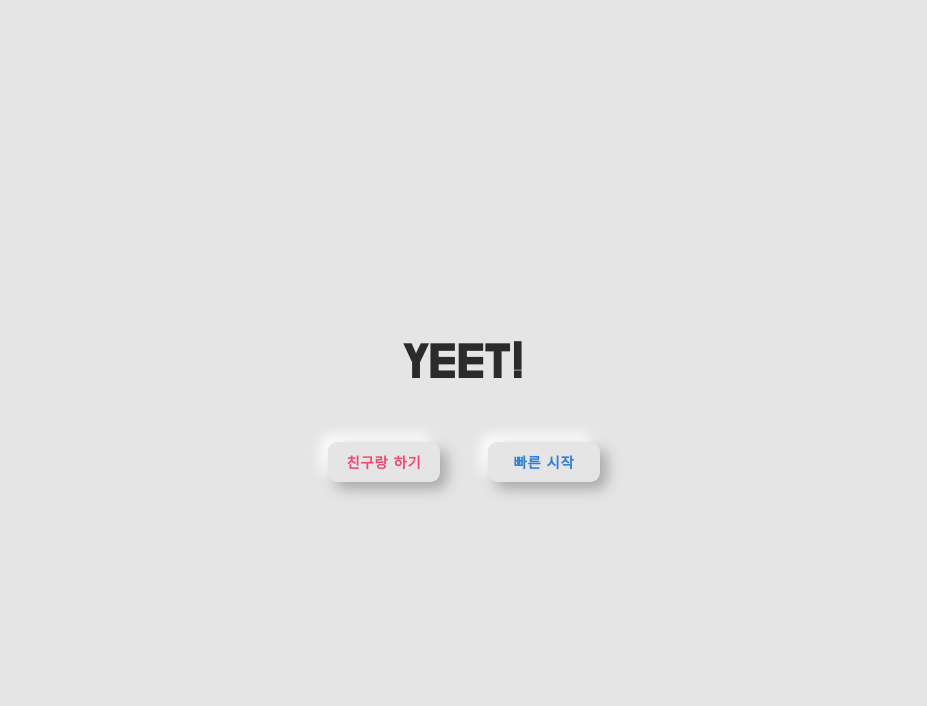
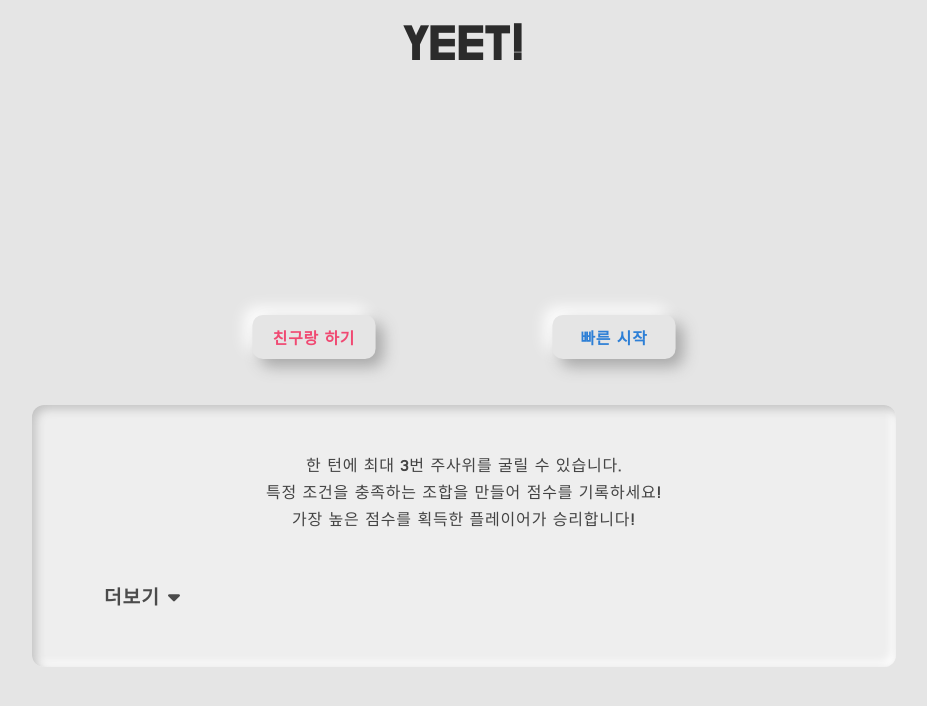
Before and after one commit to A-nijy/yeet, a React (Create React App) app in the folder frontend/: page / in a window 1280 px wide. Shown: the top 706 px of the page, without its empty margins (176-1103 px from the left). Built offline with nearby package versions, Linux system fonts and the light colour scheme.

Commit message:
feat: 메인 디자인, 게임 승리 축하 애니매이션 임시저장

```diff
--- /dev/null
+++ b/frontend/src/components/Lobby/GameDescription.jsx
@@ -0,0 +1,181 @@
+import React, { useState } from "react";
+import styled from "styled-components";
+import { FontAwesomeIcon } from "@fortawesome/react-fontawesome";
+import { faCaretDown } from "@fortawesome/free-solid-svg-icons";
+
+// 📌 네오모피즘 효과를 위한 컨테이너 스타일
+const DescriptionContainer = styled.div`
+  padding: 2rem;
+  border-radius: 12px;
+  background: #eeeeee;
+  box-shadow: inset 4px 4px 10px #c2c2c2, inset -4px -4px 10px #ffffff;
+  max-width: 800px;
+  width: 90%;
+  text-align: center;
+`;
+
+// 📌 설명 텍스트
+const DescriptionText = styled.p`
+  font-size: 1rem;
+  line-height: 1.7;
+  color: #444;
+  margin-bottom: 1.5rem;
+`;
+
+// 📌 점수판 설명 컨테이너
+const ScoreSection = styled.div`
+  /* background: #e5e5e5; */
+  border-radius: 10px;
+  /* box-shadow: 4px 4px 10px #c2c2c2, -4px -4px 10px #ffffff; */
+  text-align: center;
+  margin-top: 1.5rem;
+  padding: 1rem 2rem;
+  transition: all 0.4s ease-in-out;
+`;
+
+// 📌 점수판 설명 내용
+const ScoreContent = styled.div`
+  max-height: ${(props) =>
+    props.$isVisible ? "500px" : "0px"}; /* 높이 변화 */
+  overflow: hidden;
+  opacity: ${(props) => (props.$isVisible ? "1" : "0")};
+  transform: ${(props) => (props.$isVisible ? "scaleY(1)" : "scaleY(0)")};
+  transform-origin: top;
+  transition: max-height 0.5s ease-in-out, opacity 0.5s ease-in-out,
+    transform 0.5s ease-in-out;
+`;
+
+// 📌 점수판 설명 토글 버튼
+const ToggleButton = styled.button`
+  background: none;
+  border: none;
+  font-size: 1.2rem;
+  color: #4b4b4b;
+  font-weight: bold;
+  cursor: pointer;
+  padding: 0.5rem;
+  display: flex;
+  align-items: center;
+  gap: 0.5rem;
+  transition: all 0.3s ease;
+
+  &:hover {
+    color: #333;
+  }
+`;
+
+// 📌 아이콘 스타일 (화살표 회전 애니메이션 적용)
+const ToggleIcon = styled(FontAwesomeIcon)`
+  transition: transform 0.3s ease-in-out;
+  transform: ${(props) => (props.$isOpen ? "rotate(180deg)" : "rotate(0deg)")};
+`;
+
+// 📌 점수판 항목 (양쪽 정렬)
+const ScoreItem = styled.div`
+  display: flex;
+  justify-content: space-between;
+  align-items: flex-start;
+  gap: 1rem;
+  padding: 0.6rem 0;
+  border-bottom: 1px solid #afafaf;
+  font-size: 1rem;
+  color: #444;
+
+  &:last-child {
+    border-bottom: none;
+  }
+`;
+
+// 📌 카테고리 이름 스타일
+const CategoryName = styled.span`
+  font-weight: bold;
+  font-size: 1rem;
+  flex: 1;
+  text-align: left;
+  ${({ type }) => type === "number" && "color: #5398e0;"} /* 파란색 */
+  ${({ type }) => type === "combo" && "color: #52bb6b;"} /* 초록색 */
+  ${({ type }) => type === "special" && "color: #f5992a;"} /* 주황색 */
+`;
+
+// 📌 카테고리 설명 스타일
+const CategoryDescription = styled.span`
+  flex: 2;
+  text-align: right;
+`;
+
+const GameDescription = () => {
+  const [showScoreBoard, setShowScoreBoard] = useState(false);
+
+  return (
+    <DescriptionContainer>
+      {/* ✅ "게임 설명"은 항상 표시됨 */}
+      <DescriptionText>
+        한 턴에 최대 3번 주사위를 굴릴 수 있습니다.
+        <br />
+        특정 조건을 충족하는 조합을 만들어 점수를 기록하세요!
+        <br />
+        가장 높은 점수를 획득한 플레이어가 승리합니다!
+      </DescriptionText>
+
+      {/* ✅ "더보기" 버튼을 클릭하면 점수판 설명이 아래로 펼쳐짐 */}
+      <ScoreSection>
+        <ToggleButton onClick={() => setShowScoreBoard(!showScoreBoard)}>
+          {showScoreBoard ? "더보기" : "더보기"}
+          <ToggleIcon icon={faCaretDown} $isOpen={showScoreBoard} />
+        </ToggleButton>
+
+        {/* ✅ 점수판 설명이 부드럽게 아래로 펼쳐짐 */}
+        <ScoreContent $isVisible={showScoreBoard}>
+          <ScoreItem>
+            <CategoryName type="number">
+              Aces, Twos, Threes, Fours, Fives, Sixes
+            </CategoryName>
+            <CategoryDescription>
+              해당 숫자가 나온 주사위들의 총합을 기록합니다.
+              <br /> 63점 이상이면 보너스 35점 추가!
+            </CategoryDescription>
+          </ScoreItem>
+
+          <ScoreItem>
+            <CategoryName type="combo">Triple, Quadruple</CategoryName>
+            <CategoryDescription>
+              같은 숫자의 주사위가 3개 또는 4개 이상일 때 합산
+            </CategoryDescription>
+          </ScoreItem>
+
+          <ScoreItem>
+            <CategoryName type="combo">Full House</CategoryName>
+            <CategoryDescription>
+              같은 숫자 3개 + 다른 숫자 2개 조합 시 25점
+            </CategoryDescription>
+          </ScoreItem>
+
+          <ScoreItem>
+            <CategoryName type="combo">
+              Small Straight, Large Straight
+            </CategoryName>
+            <CategoryDescription>
+              연속된 숫자가 4개 → 30점, 5개 → 40점
+            </CategoryDescription>
+          </ScoreItem>
+
+          <ScoreItem>
+            <CategoryName type="special">Chance</CategoryName>
+            <CategoryDescription>
+              모든 주사위의 합을 자유롭게 기록 가능
+            </CategoryDescription>
+          </ScoreItem>
+
+          <ScoreItem>
+            <CategoryName type="special">YEET</CategoryName>
+            <CategoryDescription>
+              5개의 주사위가 모두 같은 숫자일 경우 50점
+            </CategoryDescription>
+          </ScoreItem>
+        </ScoreContent>
+      </ScoreSection>
+    </DescriptionContainer>
+  );
+};
+
+export default GameDescription;
--- a/frontend/src/components/common/Container/Container.jsx
+++ b/frontend/src/components/common/Container/Container.jsx
@@ -2,16 +2,28 @@ import React from "react";
 import styled from "styled-components";
 
 const StyledContainer = styled.div`
+  max-width: 1200px;
+  margin: 0 auto;
+  display: flex;
+  flex-direction: column;
+  justify-content: center;
+  align-items: center;
+  height: 100vh; /* 뷰포트 전체 높이 */
+`;
+
+const StyeldCenter = styled.div`
   display: flex;
   align-items: center;
   justify-content: center;
-  min-height: 100vh; /* 최소 높이를 설정 */
-  max-width: 1200px;
-  margin: 0 auto;
+  width: 100%; /* 자식 요소 정렬을 위한 넓이 설정 */
 `;
 
 const Container = ({ children }) => {
-  return <StyledContainer>{children}</StyledContainer>;
+  return (
+    <StyledContainer>
+      <StyeldCenter>{children}</StyeldCenter>
+    </StyledContainer>
+  );
 };
 
 export default Container;
--- a/frontend/src/pages/GamePlay.jsx
+++ b/frontend/src/pages/GamePlay.jsx
@@ -10,6 +10,7 @@ import DiceKeeper from "../components/GamePaly/DiceKeeper";
 import ScoreBoard from "../components/GamePaly/ScoreBoard";
 import PrimaryModal from "../components/common/Modals/PrimaryModal";
 import { openModal } from "../store/modalSlice";
+// import Congratulations from "../components/GamePaly/Congratulations";
 
 const GameBoardContainer = styled.div`
   display: flex;
@@ -69,6 +70,9 @@ const GamePlay = () => {
   const resultInfo = useSelector((state) => state.game.win);
   const disconnectError = useSelector((state) => state.stomp.disconnectError);
 
+  // // 팡파레를 위한 값
+  // const win = useSelector((state) => state.game.GAME_DONE.win);
+
   useEffect(() => {
     if (resultInfo.length > 1) {
       console.log("게임 결과 들어왔으니까 모달 띄워봅시다.", resultInfo);
@@ -89,6 +93,7 @@ const GamePlay = () => {
 
   return (
     <Container>
+      {/* {win === player && <Congratulations />} */}
       <GameBoardContainer>
         <GameInfo>
           {/* 상대 플레이어 아이콘 */}
--- a/frontend/src/pages/Lobby.jsx
+++ b/frontend/src/pages/Lobby.jsx
@@ -6,22 +6,52 @@ import { useDispatch, useSelector } from "react-redux";
 import PrimaryModal from "../components/common/Modals/PrimaryModal";
 import Container from "../components/common/Container/Container";
 import { QuickCreateRoom } from "../thunk/roomThunk";
+import GameDescription from "../components/Lobby/GameDescription";
 
 const LobbyContainer = styled.div`
   display: flex;
   flex-direction: column;
   justify-content: center;
   align-items: center;
+  width: 100%;
+  max-width: 1200px;
+  margin: 0 auto;
+  padding: 0 2rem;
+`;
+
+// 📌 버튼과 설명을 분리하기 위한 섹션 추가
+const ButtonSection = styled.div`
+  display: flex;
+  flex-direction: column;
+  align-items: center;
+  width: 100%;
+  margin-bottom: 3rem; /* 버튼과 설명 구분을 위한 여백 */
 `;
 
 const ButtonContainer = styled.div`
   display: flex;
-  gap: 3rem;
-  margin: 1rem;
+  justify-content: space-between;
+  width: 100%;
+  max-width: 600px;
+`;
+
+const ButtonWrapper = styled.div`
+  flex: 1;
+  display: flex;
+  justify-content: center;
+
+  transform: scale(1.1);
+`;
+
+const Header = styled.header`
+  width: 100%;
+  padding: 1rem 0;
+  text-align: center;
 `;
 
 const TitleH1 = styled.h1`
   font-size: 3rem;
+  margin: 0;
 `;
 
 const Lobby = () => {
@@ -32,27 +62,47 @@ const Lobby = () => {
     dispatch(QuickCreateRoom());
     dispatch(openModal("quickStart"));
   };
+
   return (
+    <>
+      {/** 헤더 추가 */}
+      <Header>
+        <TitleH1>YEET!</TitleH1>
+      </Header>
       <Container>
         <LobbyContainer>
-        <TitleH1>YEET!</TitleH1>
+          {/** 버튼 섹션 */}
+          <ButtonSection>
             <ButtonContainer>
-          {/** 친구랑 하기 버튼*/}
+              {/** 친구랑 하기 버튼 */}
+              <ButtonWrapper>
                 <PrimaryButton
                   ver="red"
                   onClick={() => dispatch(openModal("withFriends"))}
                 >
                   친구랑 하기
                 </PrimaryButton>
+              </ButtonWrapper>
 
-          {/** 빠른 시작 버튼*/}
-          <PrimaryButton onClick={handleQuickStart}>빠른 시작</PrimaryButton>
+              {/** 빠른 시작 버튼 */}
+              <ButtonWrapper>
+                <PrimaryButton onClick={handleQuickStart}>
+                  빠른 시작
+                </PrimaryButton>
+              </ButtonWrapper>
             </ButtonContainer>
-        {/** 상황에 맞는 모달 등장*/}
-        {contentType === ("quickStart" || "withFriends") && <PrimaryModal />}
+          </ButtonSection>
+
+          {/** 게임 설명 섹션 */}
+          <GameDescription />
+
+          {/** 상황에 맞는 모달 등장 */}
+          {(contentType === "quickStart" || contentType === "withFriends") && (
             <PrimaryModal />
+          )}
         </LobbyContainer>
       </Container>
+    </>
   );
 };
 
```
Also changed, not shown: frontend/src/components/GamePaly/Congratulations.jsx (added, +82 -0 lines). Lines whose indentation alone changed are shown as unchanged.
